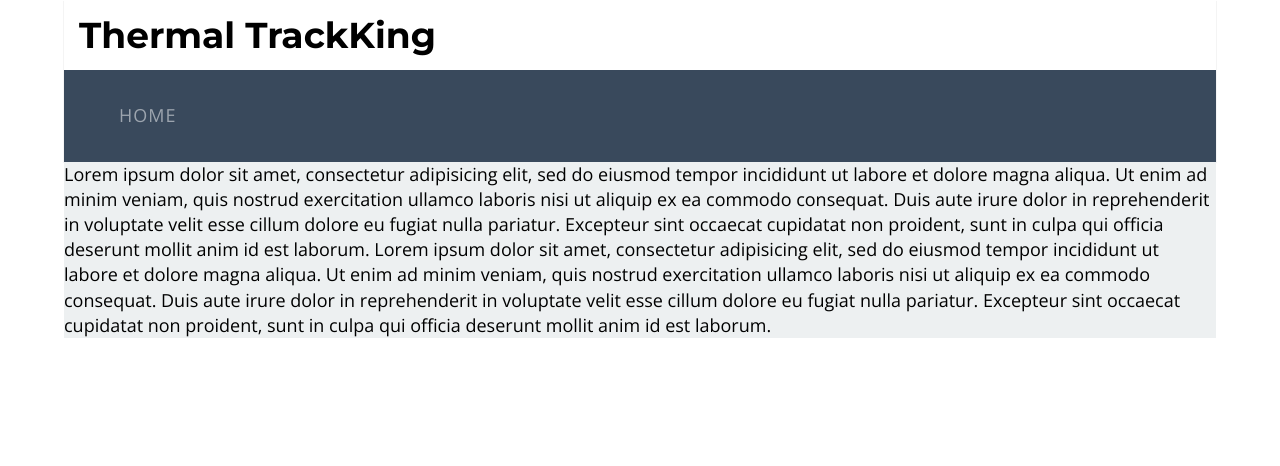
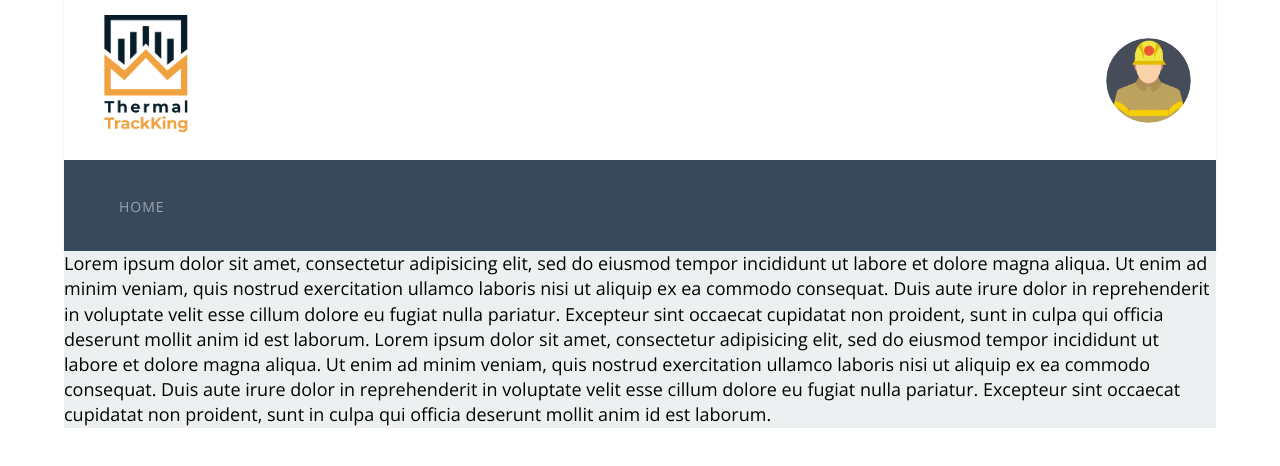
Before and after one commit to ianizaguirre/thermal-TrackKing, a plain HTML site: page index.html in a window 1280 px wide. Drawn offline with nearby package versions, Linux system fonts and the light colour scheme.

Commit message:
header logo avatar made with flexbox

```diff
--- a/css/styles.css
+++ b/css/styles.css
@@ -11,10 +11,11 @@ header {
 	background-color: #ffffff;
 	box-shadow: 0 1px 1px 0 rgba(0, 0, 0, 0.14), 0 1px 1px 0 rgba(0, 0, 0, 0.12), 0 1px 1px -2px rgba(0, 0, 0, 0.2);
 }
-header h1 {
+/*header h1 {
 	margin: 0;
 	padding: 10px 15px;
-}
+	font-size: 31px;
+}*/
 nav {
 	background-color: #39495C;
 	padding-top: 15px;
@@ -25,6 +26,8 @@ nav {
 nav a {
 	color: rgba(255, 255, 255, 0.5);
 	padding: 10px 15px;
+	font-size: 14px;
+	font-weight: 400;
 }
 nav a:hover {
 	background-color: rgba(0, 0, 0, 0.2);
@@ -42,14 +45,36 @@ a {
 	background-color: #EDF0F1;
 	width: 100%;
 }
+
 h1 {
 	font-family: 'Montserrat', sans-serif;
 }
 
+.avatars-row {
+	padding: 15px 25px 15px 25px;
+	justify-content: space-between;
+	height: 130px;
 
-
-
-
+}
+.logo {
+    width: 110px;
+    background-image: url(../images/logo.png);
+    background-size: 135%;
+    vertical-align: baseline;
+    background-position: center;
+    background-repeat: no-repeat;
+}
+.circle-container {
+    width: 85px;
+    height: 85px;
+    align-self: center;
+    background-image: url(../images/avatar.png);
+    border-radius: 50%;
+    background-size: 100%;
+    vertical-align: baseline;
+    background-position: center top;
+    background-repeat: no-repeat;
+}
 
 
 
--- a/index.html
+++ b/index.html
@@ -10,11 +10,17 @@
 <body>
 
 	<header>
-		<h1>Thermal TrackKing</h1>
+		<div class="flex-container avatars-row">
+
+			<div class="logo"></div>
+			<div class="circle-container"></div>
+
+		</div> <!-- flex container -->
+
 		<nav>
 			<ul>
 				<li>
-					<a href="/">Home</a>
+					<a href="#">Home</a>
 				</li>
 			</ul>
 		</nav>
```
Also changed, not shown: images/avatar.png (added), images/logo.png (added), 1 other file.
